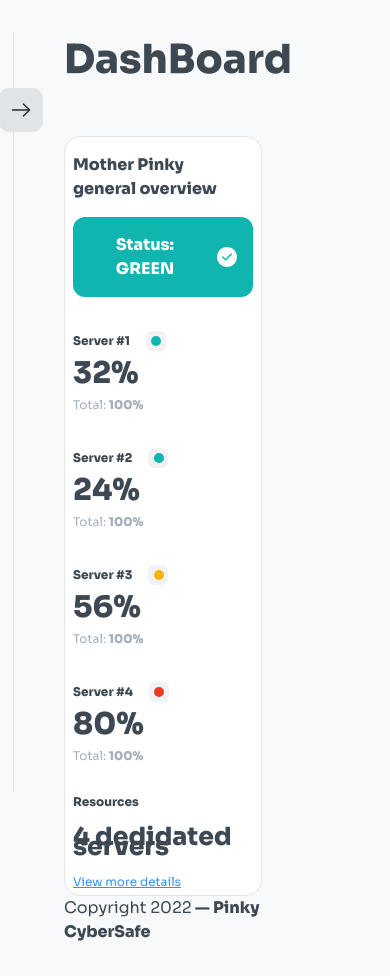
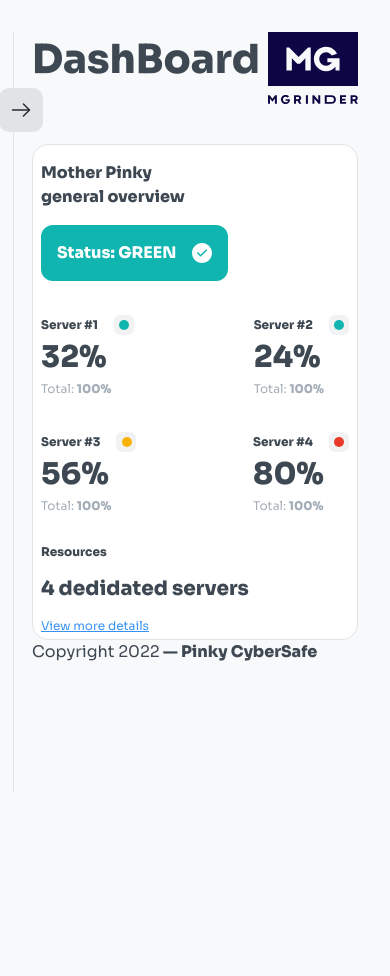
Before and after one commit to auza0002/PinkyCyberPlatform, a React (Vite) app: page / in a window 390 px wide. After the commit the page ends 844 px from the top, so only its background shows below. Built offline with nearby package versions, Linux system fonts and the light colour scheme.

Commit message:
nav  position fixed

```diff
--- a/src/components/routes/dashBoard/dashBoard.styles.scss
+++ b/src/components/routes/dashBoard/dashBoard.styles.scss
@@ -83,8 +83,7 @@
           p {
             font-style: normal;
             font-weight: 800;
-            font-size: 25px;
-            line-height: 10px;
+            font-size: 20px;
             font-feature-settings: "tnum" on, "lnum" on;
             color: #3e4852;
           }
--- a/src/components/routes/navigation/navigation.styles.scss
+++ b/src/components/routes/navigation/navigation.styles.scss
@@ -1,5 +1,5 @@
 .container-nav {
-  position: absolute;
+  position: fixed;
   padding-top: 2rem;
   background-color: #f8f9fa;
   padding-bottom: 2rem;
--- a/src/style/style.jsx
+++ b/src/style/style.jsx
@@ -11,6 +11,11 @@
     margin-left: 4rem;
     transition: all 0.5s ease;
   }
+  @media only screen and (max-width: 56.25em) {
+    margin-left: 2rem;
+    margin-right: 2rem;
+    transition: all 0.5s ease;
+  }
 `;
 
 export { MainContainer };
```
